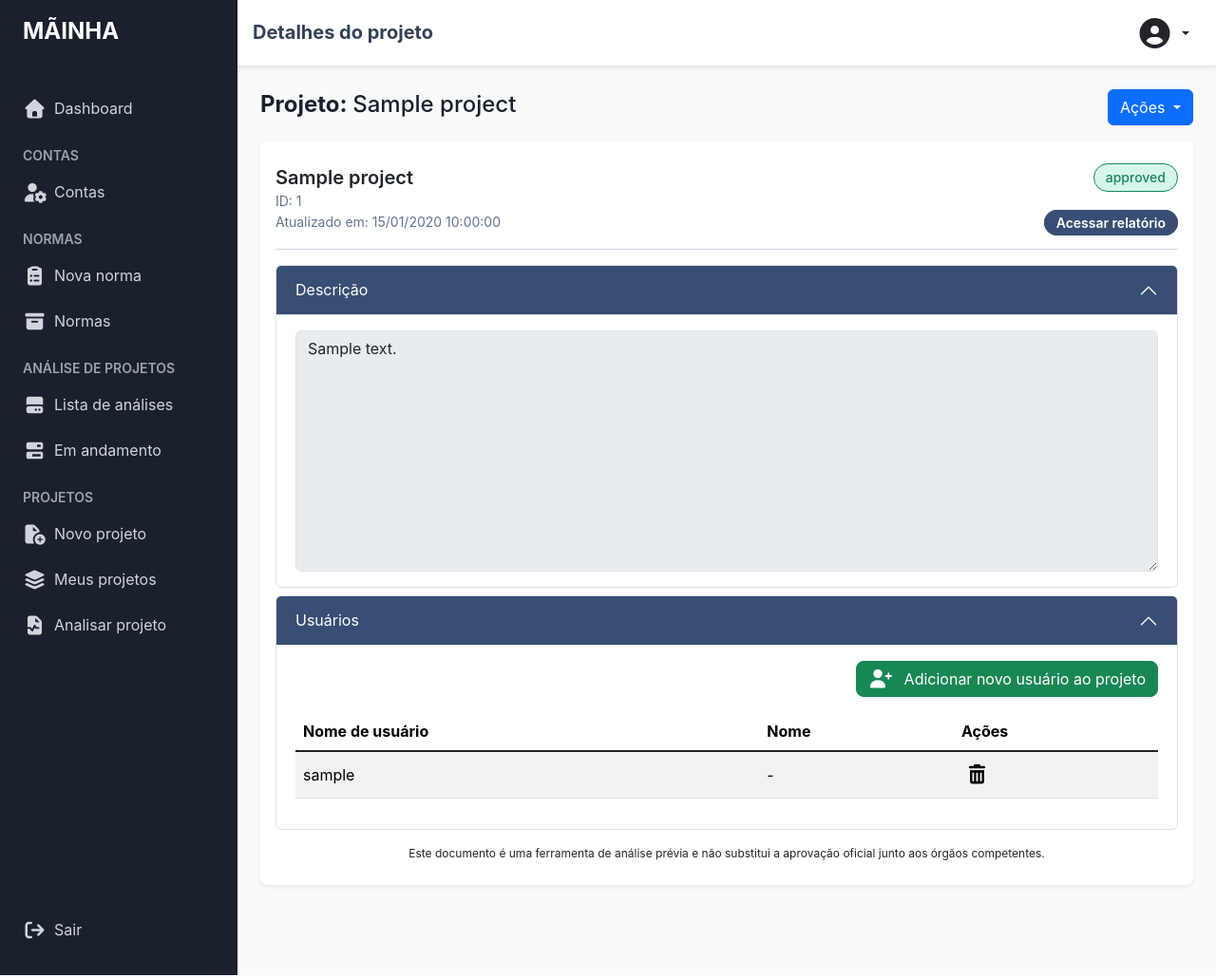
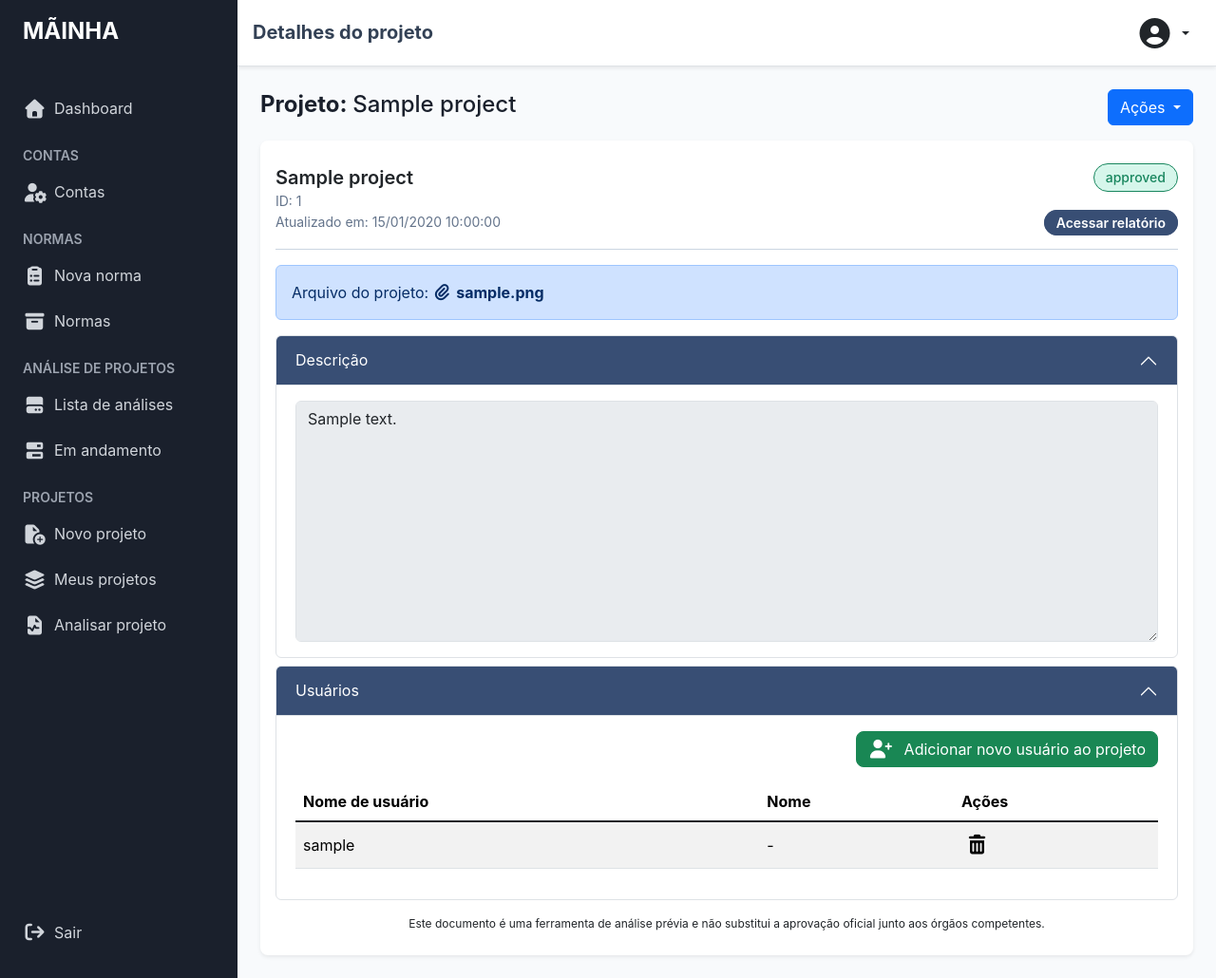
Before and after one commit to mainhaconstrutech/mainha, a Django app: page /projects/1/ in a window 1280 px wide. Shown: the whole page at 95% size. Run offline with Django 5.2, Linux system fonts and the light colour scheme; a user stored in the database is signed in; tables that the repository leaves empty hold one stand-in row (values such as "Sample post").

Commit message:
Adição de acesso ao arquivo na tela de detalhes do projeto

```diff
--- a/mainha/templates/project/detail.html
+++ b/mainha/templates/project/detail.html
@@ -62,6 +62,19 @@
           </div>
         </div>
         <div class="divider py-3"></div>
+
+        {% if object.file %}
+          <div class="alert alert-primary" role="alert">
+            <a href="{{ object.file.url }}" target="_blank">
+              Arquivo do projeto: <i class="fa-solid fa-paperclip" ></i> <strong>{{ object.file|get_filename }}</strong>
+            </a>
+          </div>
+        {% else %}
+          <div class="alert alert-secondary" role="alert">
+            <strong>Arquivo do projeto não adicionado.</strong>
+          </div>
+        {% endif %}
+
         <div class="accordion mainha-accordion" id="accordionPanelsDescription">
           <div class="accordion-item">
             <h2 class="accordion-header">
@@ -77,6 +90,7 @@
             </div>
           </div>
         </div>
+
         <div class="accordion mainha-accordion mt-2" id="accordionPanelsUser">
           <div class="accordion-item">
             <h2 class="accordion-header">
```
